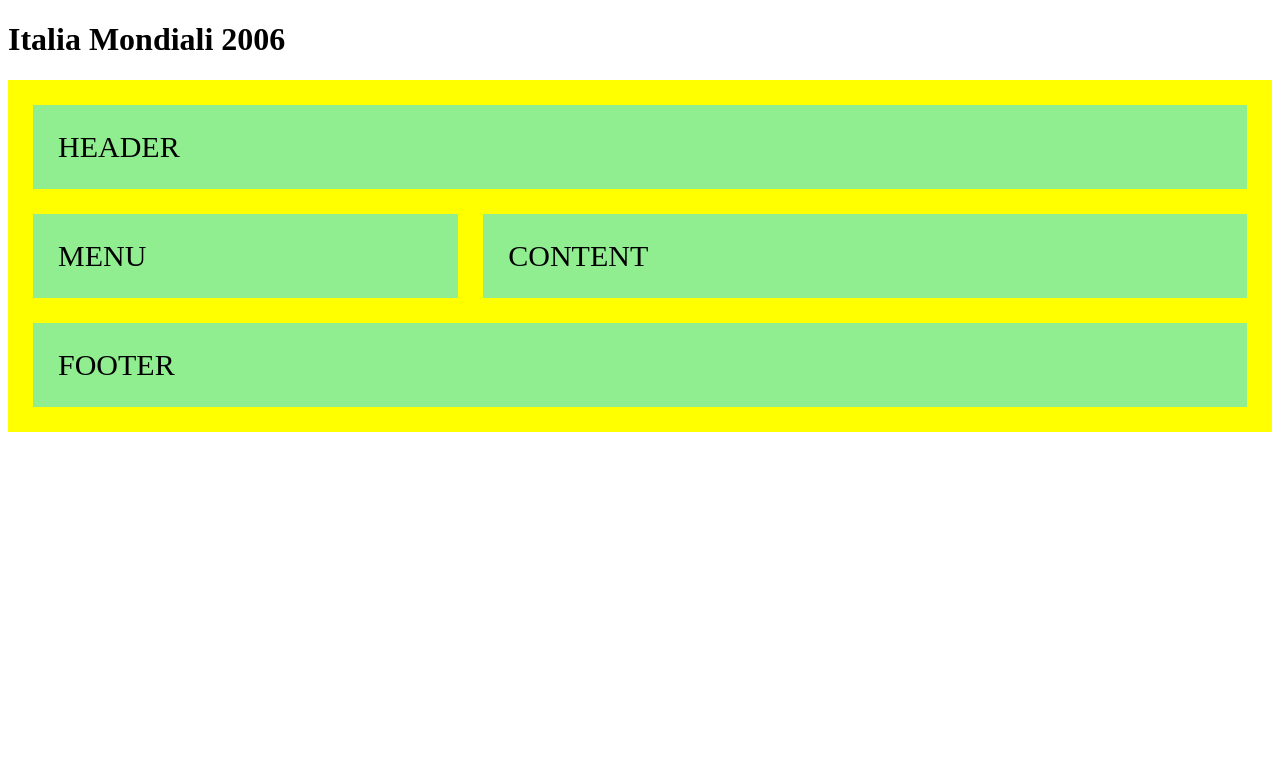
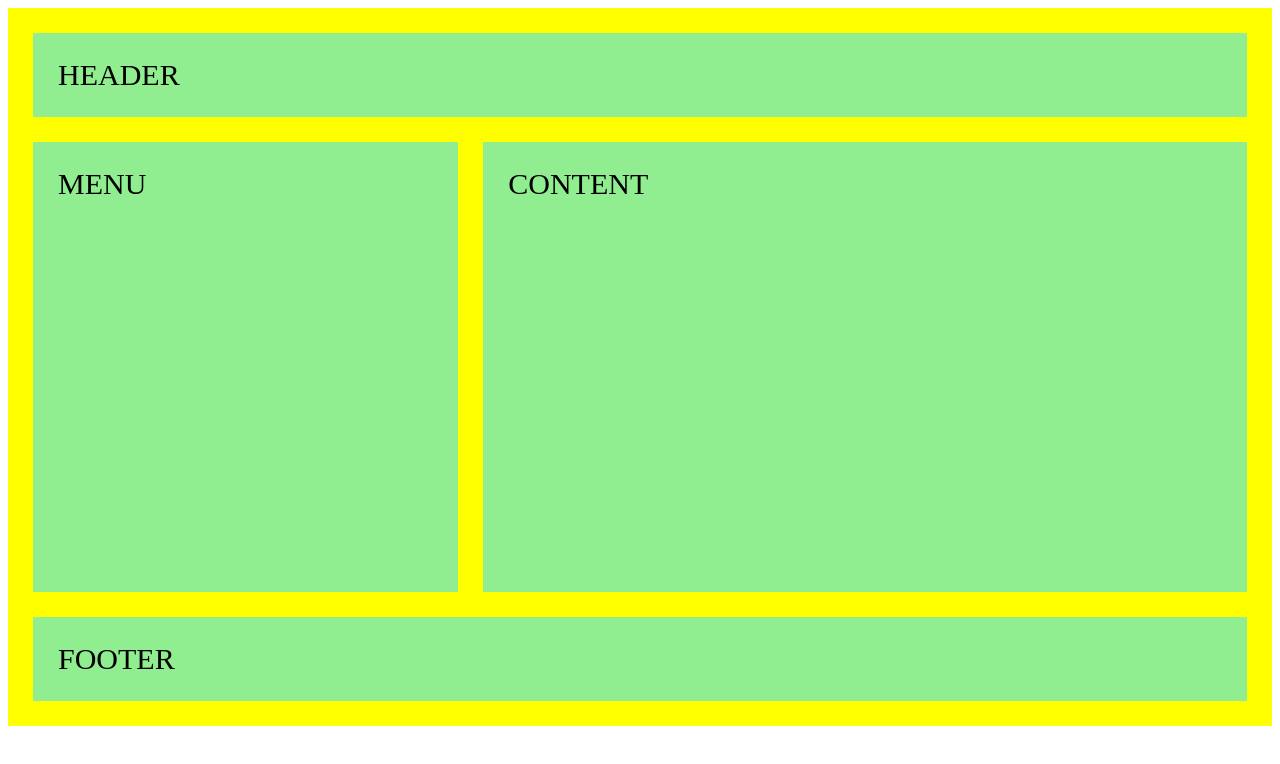
Before and after one commit to Inceptiqn/coding, a plain HTML site: page html/es6/index.html in a window 1280 px wide. Drawn offline with Linux system fonts and the light colour scheme.

Commit message:
html es6 fixed

```diff
--- a/html/es6/index.html
+++ b/html/es6/index.html
@@ -7,9 +7,6 @@
     <link rel="stylesheet" href="stile.css">
 </head>
 <body>
-    <h1>
-        Italia Mondiali 2006
-    </h1>
     <div class="grid-container">
         <div id="g1">HEADER</div>
         <div id="g2">MENU</div>
--- a/html/es6/stile.css
+++ b/html/es6/stile.css
@@ -25,6 +25,7 @@
     }
     #g2{
         grid-column: 1 / 2;
+        height: 400px;
     }
     #g3{
         grid-column: 2 / 4;
```
